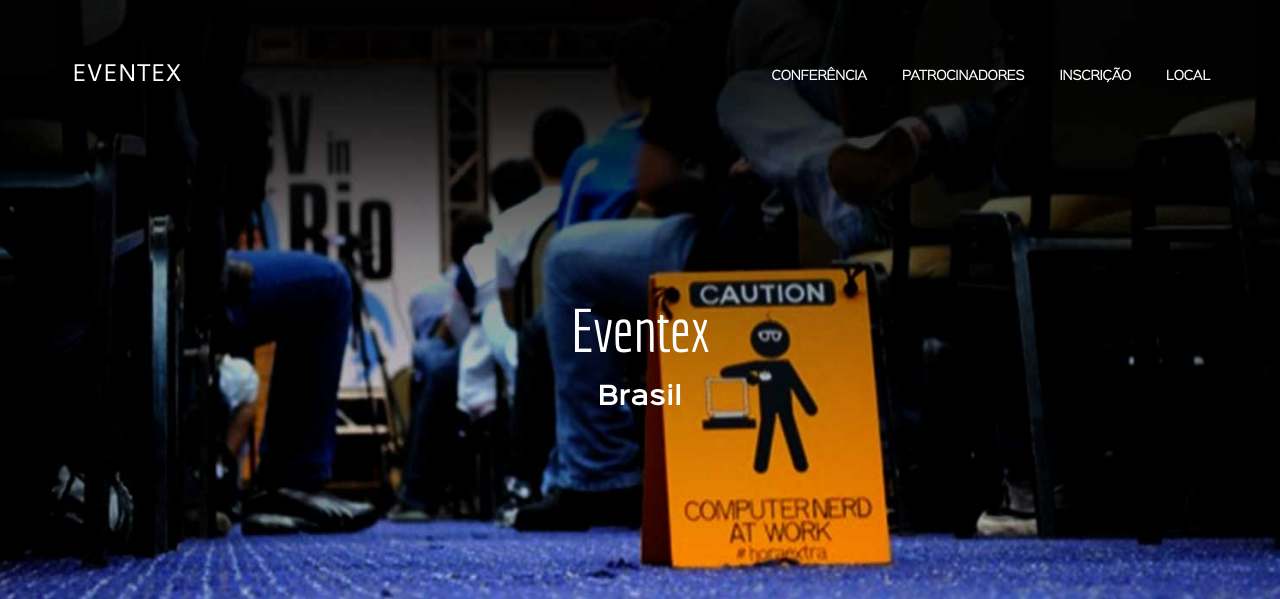
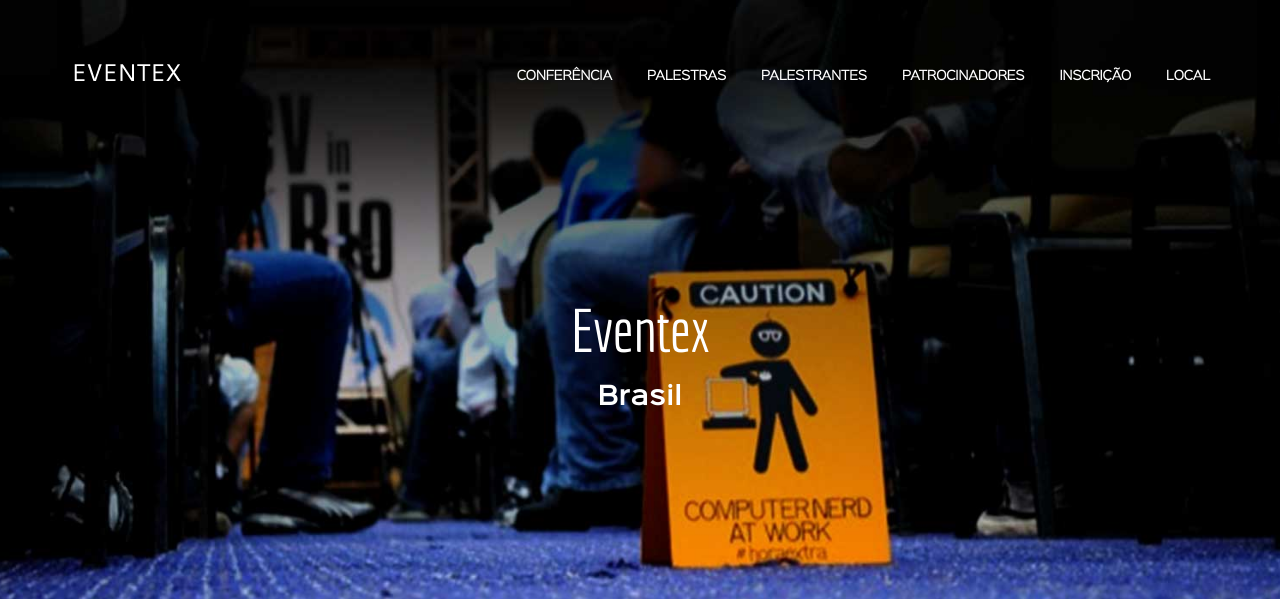
Before and after one commit to marcosvmello/eventex-marcosvmello, a Django app: page / in a window 1280 px wide. Shown: the top 599 px of the page. Run offline with Django 3.2, Linux system fonts and the light colour scheme; some libraries are stand-ins or nearby versions.

Commit message:
Altera menu

```diff
--- a/eventex/core/templates/index.html
+++ b/eventex/core/templates/index.html
@@ -45,10 +45,12 @@
                 <nav class="nav-inline" role="navigation">
                     <a href="javascript:void(0);" class="nav-mobile"><i class="fa fa-bars"></i></a>
                     <ul>
-                        <li><a data-scroll href="{% url 'home' %}">Conferência</a></li>
-                        <li><a data-scroll href="{% url 'home' %}">Patrocinadores</a></li>
-                        <li><a data-scroll href="{% url 'home' %}">Inscrição</a></li>
-                        <li><a data-scroll href="{% url 'home' %}">Local</a></li>
+											<li><a data-scroll href="{% url 'home' %}#overview">Conferência</a></li>
+										 <li><a data-scroll href="{% url 'home' %}#overview">Palestras</a></li>
+										 <li><a data-scroll href="{% url 'home' %}#speakers">Palestrantes</a></li>
+										 <li><a data-scroll href="{% url 'home' %}#sponsors">Patrocinadores</a></li>
+										 <li><a data-scroll href="{% url 'home' %}#register">Inscrição</a></li>
+										 <li><a data-scroll href="{% url 'home' %}#venue">Local</a></li>
                     </ul>
                 </nav>
 
```
